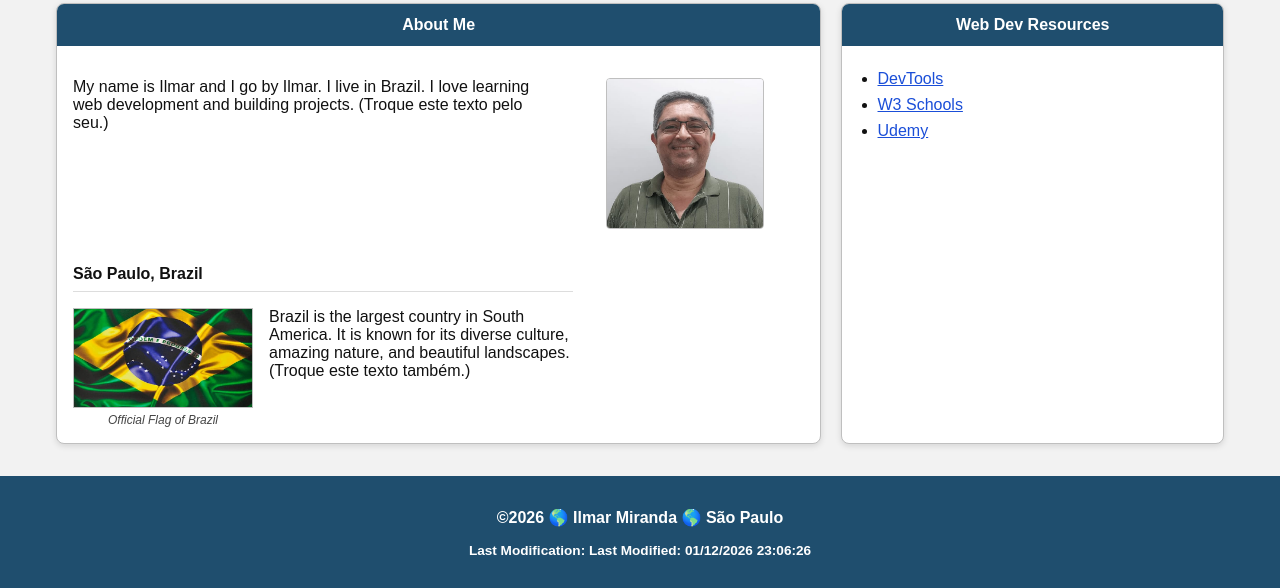
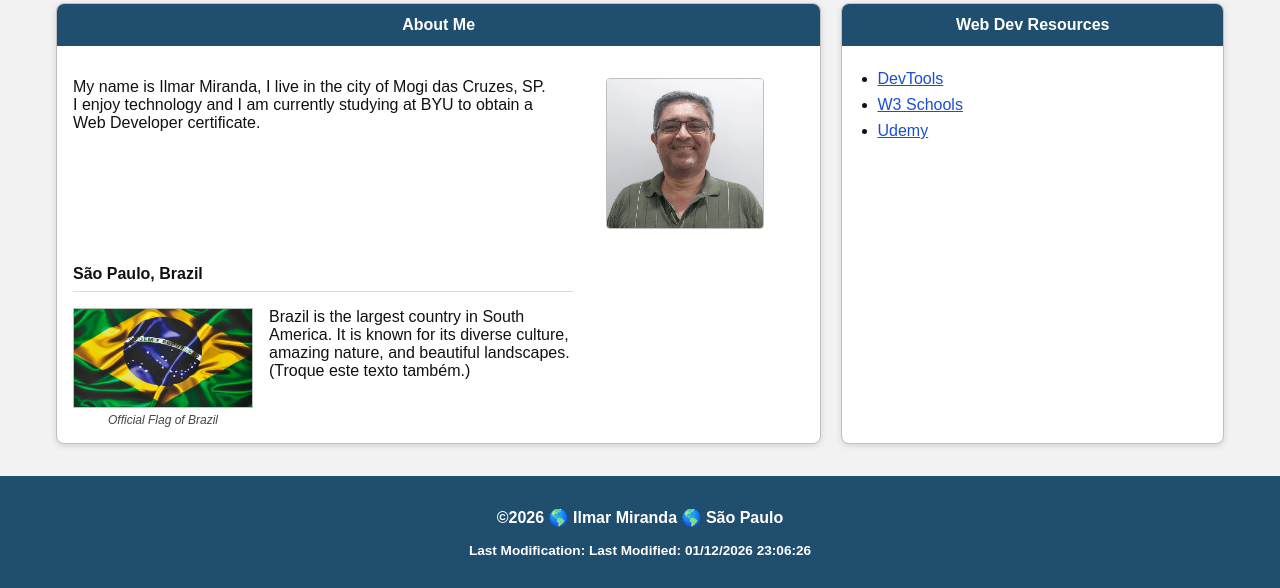
Before and after one commit to ilmarmiranda43/wdd131, a plain HTML site: page index.html in a window 1280 px wide. Shown: the part 242-830 px from the top of the page. Drawn offline with Linux system fonts and the light colour scheme.

Commit message:
New changed in index

```diff
--- a/index.html
+++ b/index.html
@@ -44,9 +44,8 @@
         <div class="card-body">
           <div class="about-grid">
             <p>
-              My name is Ilmar and I go by Ilmar. I live in Brazil.
-              I love learning web development and building projects.
-              (Troque este texto pelo seu.)
+              My name is Ilmar Miranda, I live in the city of Mogi das Cruzes, SP.
+              I enjoy technology and I am currently studying at BYU to obtain a Web Developer certificate.
             </p>
 
             <figure class="profile">
```
